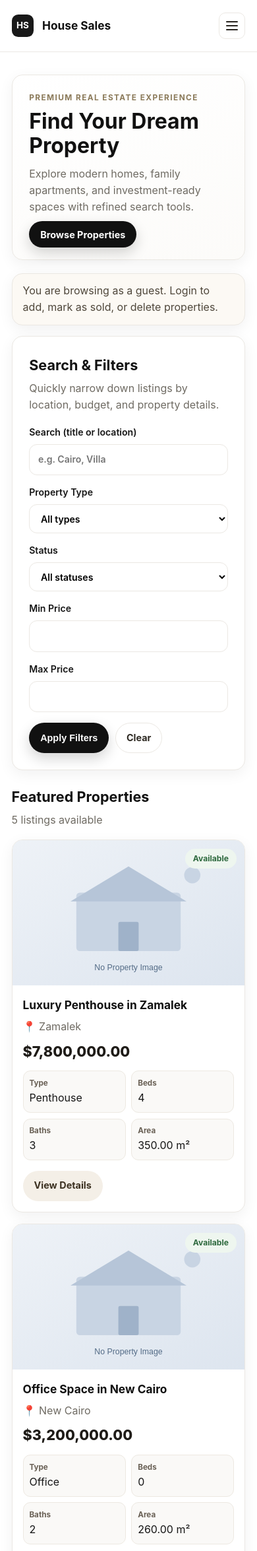
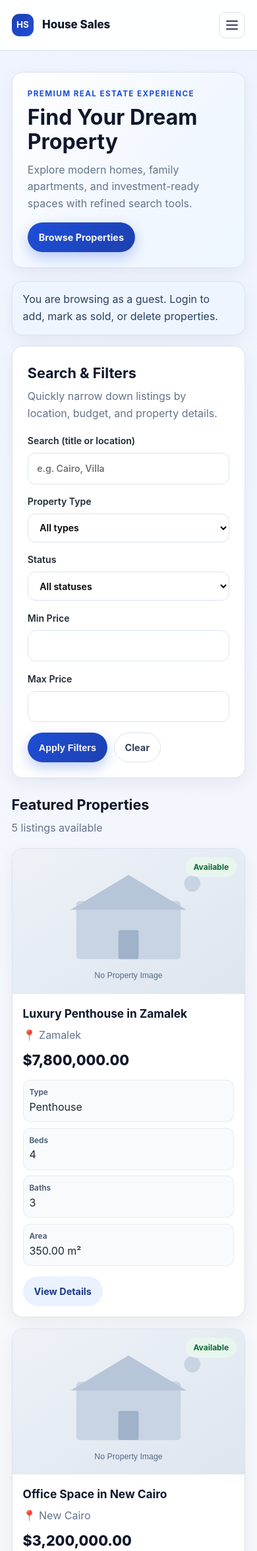
Before and after one commit to sama7705/House-Sales-System, a Node server app: page / in a window 390 px wide. Shown: the top 2350 px of the page at 66% size. Run offline with Node 20, Linux system fonts and the light colour scheme; data comes from the database, SQL or seed files in the repository; some libraries are stand-ins or nearby versions.

Commit message:
Improve EJS frontend UI consistency and responsive styling

```diff
--- a/public/style.css
+++ b/public/style.css
@@ -1,53 +1,46 @@
-/* =========================
-   Variables
-========================= */
 :root {
-  --bg: #ffffff;
+  --bg: #f6f8fb;
   --surface: #ffffff;
-  --surface-soft: #faf9f7;
-  --text: #161616;
-  --heading: #111111;
-  --muted: #6f6b63;
-  --accent: #8b7a5a;
-  --accent-dark: #726448;
-  --accent-soft: #f4efe7;
-  --border: #ebe8e3;
-  --danger: #b83d3d;
-  --available-bg: #eef6ef;
-  --available-text: #2f6a3f;
-  --sold-bg: #f9ecec;
-  --sold-text: #9f2f2f;
+  --surface-soft: #f8fafc;
+  --text: #1f2937;
+  --heading: #0f172a;
+  --muted: #64748b;
+  --primary: #1d4ed8;
+  --primary-dark: #1e40af;
+  --primary-soft: #e8efff;
+  --accent: #0f766e;
+  --border: #dbe3ef;
+  --danger: #dc2626;
+  --available-bg: #e8f7ee;
+  --available-text: #116937;
+  --sold-bg: #fbe9e9;
+  --sold-text: #9f1d1d;
   --radius-sm: 10px;
   --radius-md: 16px;
   --radius-lg: 24px;
-  --shadow-sm: 0 6px 22px rgba(12, 12, 12, 0.06);
-  --shadow-md: 0 16px 34px rgba(12, 12, 12, 0.09);
+  --shadow-sm: 0 8px 24px rgba(15, 23, 42, 0.06);
+  --shadow-md: 0 18px 40px rgba(15, 23, 42, 0.12);
   --max-width: 1220px;
 }
 
-* {
-  box-sizing: border-box;
-}
+* { box-sizing: border-box; }
 
 body {
   margin: 0;
   font-family: "Inter", "Segoe UI", Arial, sans-serif;
-  background: var(--bg);
+  background: radial-gradient(circle at top right, #eef3ff 0%, var(--bg) 40%);
   color: var(--text);
-  line-height: 1.58;
+  line-height: 1.6;
 }
 
 a {
   color: inherit;
+  transition: color 0.2s ease, opacity 0.2s ease;
 }
 
-h1,
-h2,
-h3,
-h4,
-p {
-  margin: 0;
-}
+a:hover { color: var(--primary-dark); }
+
+h1, h2, h3, h4, p { margin: 0; }
 
 .shell {
   width: min(var(--max-width), calc(100% - 2.2rem));
@@ -55,23 +48,21 @@ p {
 }
 
 .page-shell {
-  padding: 2.1rem 0 3.2rem;
+  padding: 2rem 0 3rem;
+  min-height: calc(100vh - 160px);
 }
 
-/* =========================
-   Header
-========================= */
 .site-header {
   position: sticky;
   top: 0;
-  z-index: 20;
-  background: rgba(255, 255, 255, 0.93);
-  backdrop-filter: blur(8px);
+  z-index: 40;
+  background: rgba(255, 255, 255, 0.94);
+  backdrop-filter: blur(10px);
   border-bottom: 1px solid var(--border);
 }
 
 .nav-shell {
-  min-height: 78px;
+  min-height: 76px;
   display: flex;
   align-items: center;
   justify-content: space-between;
@@ -88,45 +79,48 @@ p {
 .brand-mark {
   width: 2.1rem;
   height: 2.1rem;
-  border-radius: 0.6rem;
+  border-radius: 0.7rem;
   display: grid;
   place-items: center;
-  background: #191919;
-  color: #fff;
+  background: linear-gradient(135deg, var(--primary-dark), var(--primary));
+  color: #f8fafc;
   font-size: 0.84rem;
   font-weight: 700;
 }
 
 .brand-text {
-  font-size: 1.08rem;
-  font-weight: 700;
+  font-size: 1.06rem;
+  font-weight: 800;
   color: var(--heading);
 }
 
 .nav-toggle,
-.nav-toggle-label {
-  display: none;
-}
+.nav-toggle-label { display: none; }
 
 .top-nav {
   display: flex;
   align-items: center;
-  gap: 0.8rem;
+  gap: 0.5rem;
 }
 
-.top-nav > a {
+.nav-link {
   text-decoration: none;
-  color: #2d2a24;
+  color: #334155;
   font-weight: 600;
+  border-radius: 999px;
+  padding: 0.52rem 0.78rem;
+  transition: background-color 0.2s ease, color 0.2s ease;
 }
 
-.inline-form {
-  margin: 0;
+.nav-link:hover,
+.nav-link:focus-visible {
+  background: var(--primary-soft);
+  color: var(--primary-dark);
+  outline: none;
 }
 
-/* =========================
-   Shared blocks
-========================= */
+.inline-form { margin: 0; }
+
 .panel,
 .hero,
 .property-card,
@@ -144,31 +138,25 @@ p {
 .panel,
 .details-card,
 .auth-card,
-.empty-state {
-  padding: 1.6rem;
-}
+.empty-state { padding: 1.45rem; }
 
-.panel-head {
-  margin-bottom: 1.1rem;
-}
+.panel-head { margin-bottom: 1.1rem; }
 
 .panel-head h1,
 .panel-head h2 {
-  font-size: clamp(1.35rem, 2.3vw, 1.9rem);
+  font-size: clamp(1.35rem, 2.2vw, 1.9rem);
   color: var(--heading);
   margin-bottom: 0.35rem;
 }
 
 .panel-head p,
-.muted {
-  color: var(--muted);
-}
+.muted { color: var(--muted); }
 
 .eyebrow {
-  font-size: 0.74rem;
+  font-size: 0.73rem;
   text-transform: uppercase;
   letter-spacing: 0.12em;
-  color: var(--accent);
+  color: var(--primary);
   font-weight: 700;
   margin-bottom: 0.5rem;
 }
@@ -176,107 +164,123 @@ p {
 .btn {
   border: 1px solid transparent;
   border-radius: 999px;
-  padding: 0.66rem 1rem;
+  min-height: 40px;
+  padding: 0.62rem 1rem;
   font-size: 0.9rem;
   font-weight: 700;
   text-decoration: none;
   cursor: pointer;
-  transition: all 0.2s ease;
+  display: inline-flex;
+  align-items: center;
+  justify-content: center;
+  text-align: center;
+  gap: 0.35rem;
+  transition: transform 0.2s ease, box-shadow 0.2s ease, background-color 0.2s ease, color 0.2s ease, border-color 0.2s ease;
 }
 
-.btn:hover {
+.btn:hover,
+.btn:focus-visible {
   transform: translateY(-1px);
+  outline: none;
 }
 
 .btn-primary {
-  background: var(--heading);
-  color: #fff;
-  box-shadow: 0 8px 20px rgba(17, 17, 17, 0.18);
+  background: linear-gradient(135deg, var(--primary), var(--primary-dark));
+  color: #f8fafc;
+  box-shadow: 0 8px 20px rgba(29, 78, 216, 0.27);
 }
 
-.btn-primary:hover {
-  background: #222;
+.btn-primary:hover,
+.btn-primary:focus-visible { box-shadow: 0 12px 24px rgba(29, 78, 216, 0.34); }
+
+.btn-secondary {
+  background: #eaf2ff;
+  color: #1d3a8a;
 }
 
-.btn-secondary {
-  background: var(--accent-soft);
-  color: #3c3121;
+.btn-secondary:hover,
+.btn-secondary:focus-visible { background: #dce8ff; }
+
+.btn-soft {
+  background: #e9f8f5;
+  color: #0f5c54;
 }
 
-.btn-soft {
-  background: #eff2ee;
-  color: #32503a;
+.btn-soft:hover,
+.btn-soft:focus-visible { background: #ddf3ef; }
+
+.btn-danger {
+  background: #ffeef0;
+  color: #9f1d1d;
 }
 
-.btn-danger {
-  background: #faeeee;
-  color: var(--danger);
-}
+.btn-danger:hover,
+.btn-danger:focus-visible { background: #ffe2e6; }
 
 .btn-ghost {
   border-color: var(--border);
   background: #fff;
-  color: #2f2b24;
+  color: #334155;
 }
 
-.btn-block {
-  width: 100%;
+.btn-ghost:hover,
+.btn-ghost:focus-visible {
+  border-color: #c6d3e3;
+  background: #f8fbff;
 }
+
+.btn-block { width: 100%; }
 
 .status,
 .pill {
   display: inline-flex;
   align-items: center;
   justify-content: center;
-  font-size: 0.76rem;
+  font-size: 0.75rem;
   font-weight: 700;
   border-radius: 999px;
   padding: 0.32rem 0.72rem;
 }
 
-.status.available {
-  background: var(--available-bg);
-  color: var(--available-text);
-}
-
-.status.sold {
-  background: var(--sold-bg);
-  color: var(--sold-text);
-}
+.status.available { background: var(--available-bg); color: var(--available-text); }
+.status.sold { background: var(--sold-bg); color: var(--sold-text); }
 
 .pill {
-  background: #f3f0eb;
-  color: #4c4233;
+  background: #ecf1ff;
+  color: #1f3b8c;
 }
 
 input,
 select,
 textarea {
   width: 100%;
-  padding: 0.72rem 0.8rem;
+  padding: 0.72rem 0.84rem;
   font: inherit;
   border: 1px solid var(--border);
   border-radius: 12px;
   background: #fff;
+  transition: border-color 0.2s ease, box-shadow 0.2s ease, background-color 0.2s ease;
 }
+
+input:hover,
+select:hover,
+textarea:hover { border-color: #bdccdf; }
 
 input:focus,
 select:focus,
 textarea:focus {
-  outline: 2px solid rgba(139, 122, 90, 0.2);
-  border-color: var(--accent);
+  outline: none;
+  border-color: var(--primary);
+  box-shadow: 0 0 0 3px rgba(29, 78, 216, 0.18);
 }
 
-/* =========================
-   Home
-========================= */
 .hero {
   margin-bottom: 1.2rem;
-  background: linear-gradient(160deg, #fff, #fcfbf9);
+  background: linear-gradient(130deg, #fff 0%, #f2f7ff 55%, #eef7ff 100%);
 }
 
 .hero h1 {
-  font-size: clamp(2rem, 4.5vw, 3rem);
+  font-size: clamp(2rem, 4.4vw, 3rem);
   line-height: 1.15;
   margin-bottom: 0.7rem;
   color: var(--heading);
@@ -290,15 +294,13 @@ textarea:focus {
 
 .info-banner {
   margin: 1rem 0;
-  padding: 0.85rem 1rem;
-  color: #4f473b;
-  background: #fcf9f4;
+  padding: 0.9rem 1rem;
+  color: #274164;
+  background: #eef5ff;
 }
 
 .filters-panel,
-.listings-section {
-  margin-top: 1rem;
-}
+.listings-section { margin-top: 1rem; }
 
 .filters-grid {
   display: grid;
@@ -306,10 +308,14 @@ textarea:focus {
   gap: 0.95rem;
 }
 
-.filters-grid label {
+.filters-grid label,
+.form-field {
   display: flex;
   flex-direction: column;
   gap: 0.42rem;
+}
+
+.filters-grid label {
   font-size: 0.88rem;
   font-weight: 600;
 }
@@ -357,12 +360,10 @@ textarea:focus {
   object-fit: cover;
   object-position: center;
   display: block;
-  background: #f0efec;
+  background: #edf1f8;
 }
 
-.property-content {
-  padding: 1rem;
-}
+.property-content { padding: 1rem; }
 
 .property-content h3 {
   font-size: 1.08rem;
@@ -370,15 +371,12 @@ textarea:focus {
   margin-bottom: 0.4rem;
 }
 
-.location {
-  color: var(--muted);
-  margin-bottom: 0.45rem;
-}
+.location { color: var(--muted); margin-bottom: 0.45rem; }
 
 .price {
-  font-size: 1.35rem;
+  font-size: 1.34rem;
   font-weight: 800;
-  color: #1f1c18;
+  color: #0f172a;
   margin-bottom: 0.8rem;
 }
 
@@ -390,7 +388,7 @@ textarea:focus {
 }
 
 .spec-grid p {
-  border: 1px solid #ede9e2;
+  border: 1px solid #e3ebf5;
   border-radius: 11px;
   background: var(--surface-soft);
   padding: 0.55rem;
@@ -400,7 +398,7 @@ textarea:focus {
 
 .spec-grid strong {
   font-size: 0.73rem;
-  color: #6a6156;
+  color: #54647a;
 }
 
 .actions {
@@ -599,18 +652,18 @@ textarea:focus {
     width: 18px;
     height: 2px;
     border-radius: 3px;
-    background: #27231e;
+    background: #334155;
   }
 
   .top-nav {
     position: absolute;
-    top: 78px;
+    top: 76px;
     left: 1rem;
     right: 1rem;
     display: none;
     flex-direction: column;
-    align-items: flex-start;
-    gap: 0.7rem;
+    align-items: stretch;
+    gap: 0.55rem;
     background: #fff;
     border: 1px solid var(--border);
     border-radius: 14px;
@@ -618,89 +671,21 @@ textarea:focus {
     padding: 1rem;
   }
 
-  .nav-toggle:checked ~ .top-nav {
-    display: flex;
+  .top-nav .btn,
+  .top-nav .nav-link,
+  .top-nav .inline-form,
+  .top-nav .inline-form .btn {
+    width: 100%;
   }
+
+  .nav-toggle:checked ~ .top-nav { display: flex; }
 
   .details-card,
   .form-grid-modern,
-  .details-grid {
+  .details-grid,
+  .spec-grid {
     grid-template-columns: 1fr;
   }
 
-  .property-hero {
-    min-height: 250px;
-  }
+  .property-hero { min-height: 250px; }
 }
-
-.alert {
-  margin-bottom: 1rem;
-  border-radius: 12px;
-  padding: 0.75rem 0.9rem;
-  border: 1px solid transparent;
-  font-weight: 600;
-}
-
-.alert-success {
-  border-color: #b8dfbf;
-  background: #eef9f0;
-  color: #27603a;
-}
-
-.alert-error {
-  border-color: #f0c9c9;
-  background: #fdf0f0;
-  color: #9b2f2f;
-}
-
-.row-between {
-  display: flex;
-  justify-content: space-between;
-  align-items: center;
-  gap: 0.8rem;
-  flex-wrap: wrap;
-}
-
-.section-title {
-  margin: 1rem 0 0.6rem;
-}
-
-.table-wrap {
-  overflow-x: auto;
-  margin-bottom: 1rem;
-}
-
-.data-table {
-  width: 100%;
-  border-collapse: collapse;
-  border: 1px solid var(--border);
-  border-radius: 12px;
-  overflow: hidden;
-  background: white;
-}
-
-.data-table th,
-.data-table td {
-  text-align: left;
-  padding: 0.7rem;
-  border-bottom: 1px solid var(--border);
-}
-
-.data-table th {
-  background: #faf9f7;
-}
-
-.action-cell {
-  display: flex;
-  gap: 0.4rem;
-  flex-wrap: wrap;
-}
-
-.small-text {
-  font-size: 0.9rem;
-}
-
-.error-banner ul {
-  margin: 0;
-  padding-left: 1rem;
-}
--- a/views/partials/footer.ejs
+++ b/views/partials/footer.ejs
@@ -3,6 +3,14 @@
   <footer class="site-footer">
     <div class="shell footer-shell">
       <p>© <%= new Date().getFullYear() %> House Sales System. Built for modern property discovery.</p>
+      <div class="footer-links">
+        <a href="/">Listings</a>
+        <% if (isLoggedIn) { %>
+          <a href="/dashboard">Dashboard</a>
+        <% } else { %>
+          <a href="/login">Login</a>
+        <% } %>
+      </div>
     </div>
   </footer>
 </body>
--- a/views/partials/header.ejs
+++ b/views/partials/header.ejs
@@ -22,18 +22,18 @@
       </label>
 
       <nav class="top-nav">
-        <a href="/">Home</a>
+        <a href="/" class="nav-link">Home</a>
 
         <% if (isLoggedIn) { %>
-          <a href="/dashboard">Dashboard</a>
+          <a href="/dashboard" class="nav-link">Dashboard</a>
           <% if (currentUser && currentUser.role === 'admin') { %>
-            <a href="/add-property">Add Property</a>
+            <a href="/add-property" class="nav-link">Add Property</a>
           <% } %>
           <form action="/logout" method="POST" class="inline-form">
             <button type="submit" class="btn btn-ghost">Logout</button>
           </form>
         <% } else { %>
-          <a href="/login">Login</a>
+          <a href="/login" class="nav-link">Login</a>
           <a href="/register" class="btn btn-primary nav-login">Register</a>
         <% } %>
       </nav>
```
Also changed, not shown: other parts of public/style.css (+122 -70 lines), views/add-property.ejs (+18 -0 lines), views/edit-property.ejs (+20 -0 lines), views/login.ejs (+8 -4 lines), views/register.ejs (+8 -0 lines).
